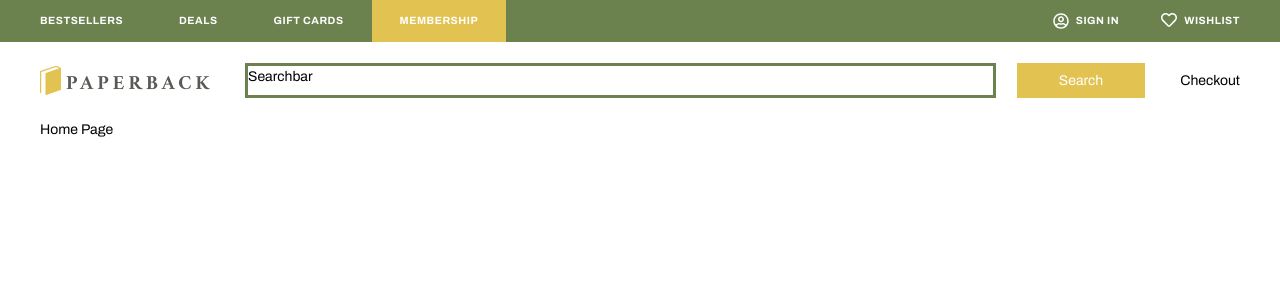
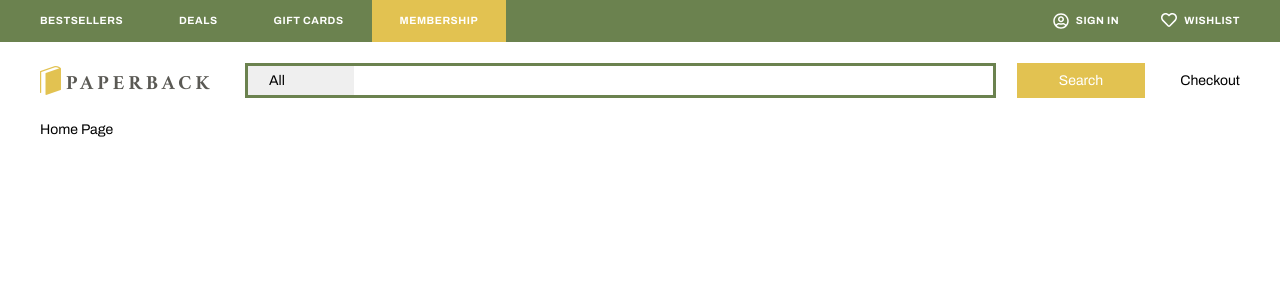
Before and after one commit to ace-lowder/paperback, a Next.js app: page / in a window 1280 px wide. Shown: the top 300 px of the page. Built offline with nearby package versions, Linux system fonts and the light colour scheme.

Commit message:
Add select field to search bar

```diff
--- a/components/Navbar.tsx
+++ b/components/Navbar.tsx
@@ -1,3 +1,4 @@
+import Image from "next/image";
 import Topbar from "./Topbar";
 import Searchbar from "@/components/Searchbar";
 
@@ -8,7 +9,7 @@ const Navbar = () => {
       <div className="lg:max-w-[1200px] lg:mx-auto mx-8">
         <div className="mx-8 mt-6 lg:max-w-[1200px] lg:mx-auto">
           <div className="flex items-center justify-between gap-10">
-            <img src="/logo.png" width="170" alt="Logo" />
+            <Image src="/logo.png" width="170" height="40" alt="Logo" />
             <Searchbar />
             Checkout
           </div>
--- a/components/Searchbar.tsx
+++ b/components/Searchbar.tsx
@@ -1,8 +1,14 @@
 const Searchbar = () => {
   return (
     <div className="w-full h-10 flex gap-6">
-      <div className="border border-[3px] border-secondary flex-grow">
-        Searchbar
+      <div className="border border-[3px] border-secondary flex-grow flex">
+        <select id="category" name="category" className="px-6 appearance-none">
+          <option value="all">All</option>
+          <option value="fiction">Fiction</option>
+          <option value="nonfiction">Nonfiction</option>
+          <option value="fantasy">Fantasy</option>
+          <option value="action">Action</option>
+        </select>
       </div>
       <button className="bg-primary text-white px-12">Search</button>
     </div>
```
